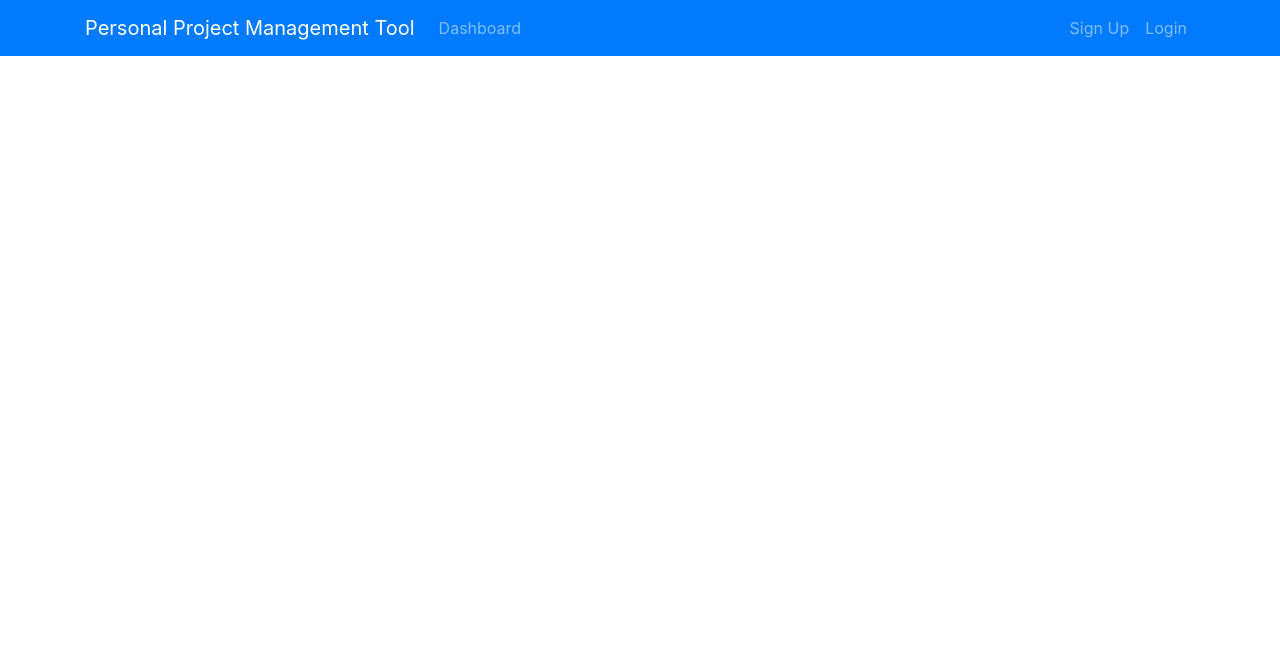
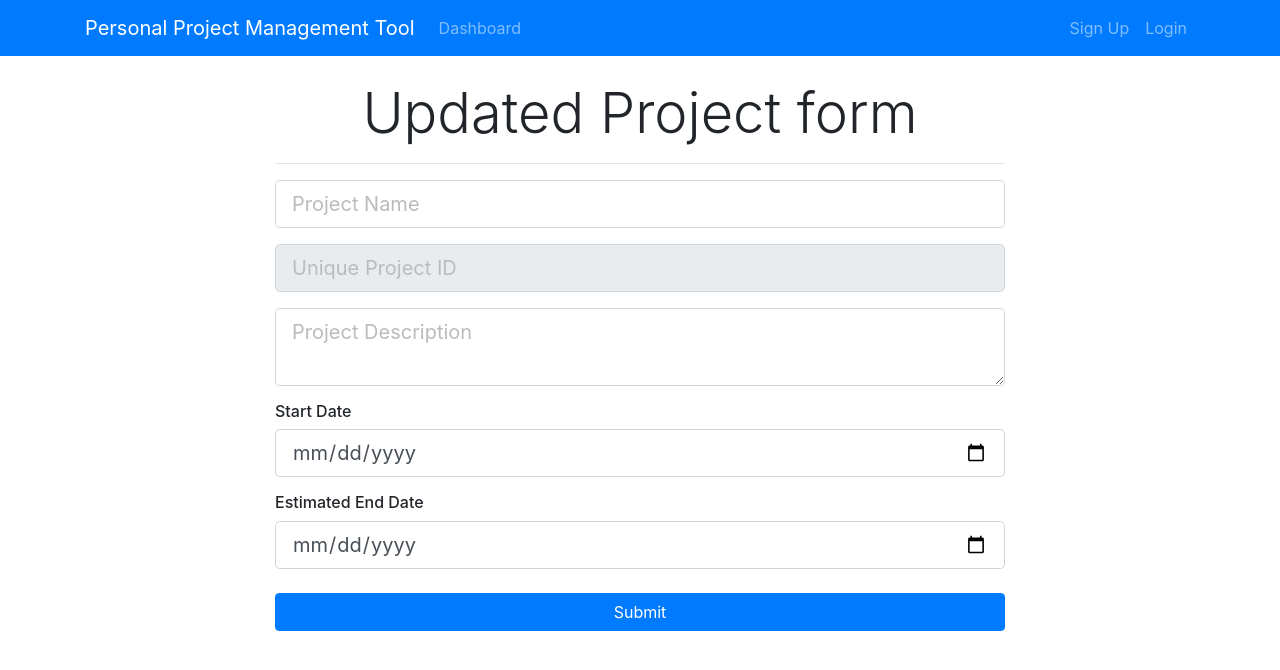
Before and after one commit to ovchingus/AdvancedPPMTool, a React (Create React App) app in the folder ppmtool-react-client/: page /updateProject/PROP in a window 1280 px wide. Shown: the top 670 px of the page. Built offline with nearby package versions, Linux system fonts and the light colour scheme.

Commit message:
Add "Update Project" form and route

```diff
--- a/ppmtool-react-client/src/App.js
+++ b/ppmtool-react-client/src/App.js
@@ -7,6 +7,7 @@ import { BrowserRouter as Router, Route } from "react-router-dom";
 import AddProject from "./components/Project/AddProject";
 import { Provider } from "react-redux";
 import store from "./store"
+import UpdateProject from './components/Project/UpdateProject'
 
 class App extends Component {
   render () {
@@ -17,6 +18,7 @@ class App extends Component {
             <Header />
             <Route exact path="/dashboard" component={Dashboard} />
             <Route exact path="/addProject" component={AddProject} />
+            <Route exact path="/updateProject/:id" component={UpdateProject}/>
           </div>
         </Router>
       </Provider>
--- a/ppmtool-react-client/src/components/Project/ProjectItem.js
+++ b/ppmtool-react-client/src/components/Project/ProjectItem.js
@@ -1,4 +1,5 @@
 import React, { Component } from "react";
+import {Link} from 'react-router-dom'
 
 class ProjectItem extends Component {
   render () {
@@ -21,11 +22,11 @@ class ProjectItem extends Component {
                     <i className="fa fa-flag-checkered pr-1"> Project Board </i>
                   </li>
                 </a>
-                <a href="#">
+                <Link to={`/updateProject/${project.projectIdentifier}`}>
                   <li className="list-group-item update">
                     <i className="fa fa-edit pr-1"> Update Project Info</i>
                   </li>
-                </a>
+                </Link>
                 <a href="">
                   <li className="list-group-item delete">
                     <i className="fa fa-minus-circle pr-1"> Delete Project</i>
--- /dev/null
+++ b/ppmtool-react-client/src/components/Project/UpdateProject.js
@@ -0,0 +1,42 @@
+import React, { Component } from 'react';
+
+class UpdateProject extends Component {
+  render () {
+    return (
+      <div className="project">
+        <div className="container">
+          <div className="row">
+            <div className="col-md-8 m-auto">
+              <h5 className="display-4 text-center">Updated Project form</h5>
+              <hr />
+              <form>
+                <div className="form-group">
+                  <input type="text" className="form-control form-control-lg " placeholder="Project Name" />
+                </div>
+                <div className="form-group">
+                  <input type="text" className="form-control form-control-lg" placeholder="Unique Project ID"
+                         disabled />
+                </div>
+                <div className="form-group">
+                  <textarea className="form-control form-control-lg" placeholder="Project Description"/>
+                </div>
+                <h6>Start Date</h6>
+                <div className="form-group">
+                  <input type="date" className="form-control form-control-lg" name="start_date" />
+                </div>
+                <h6>Estimated End Date</h6>
+                <div className="form-group">
+                  <input type="date" className="form-control form-control-lg" name="end_date" />
+                </div>
+
+                <input type="submit" className="btn btn-primary btn-block mt-4" />
+              </form>
+            </div>
+          </div>
+        </div>
+      </div>
+    );
+  }
+}
+
+export default UpdateProject;
```
